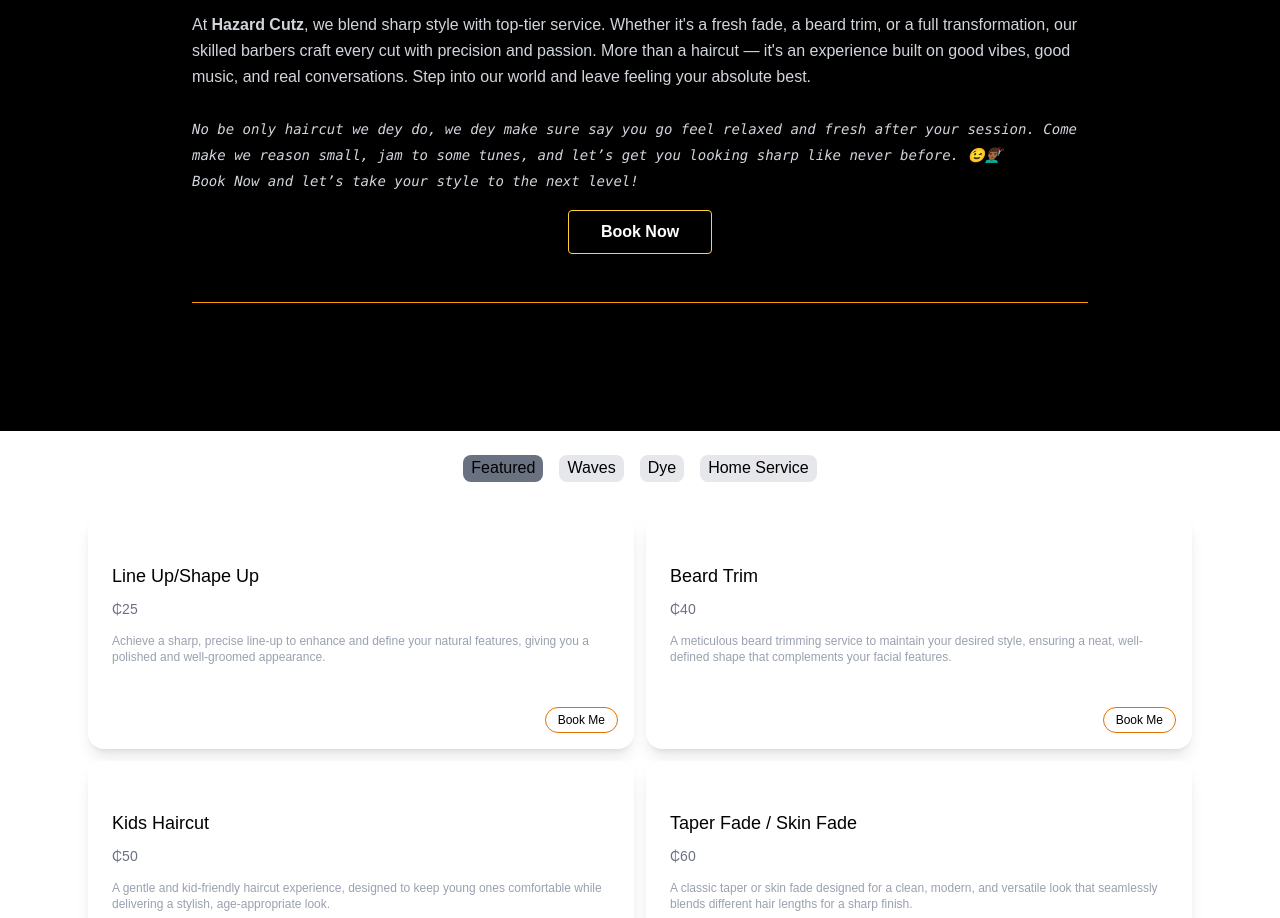
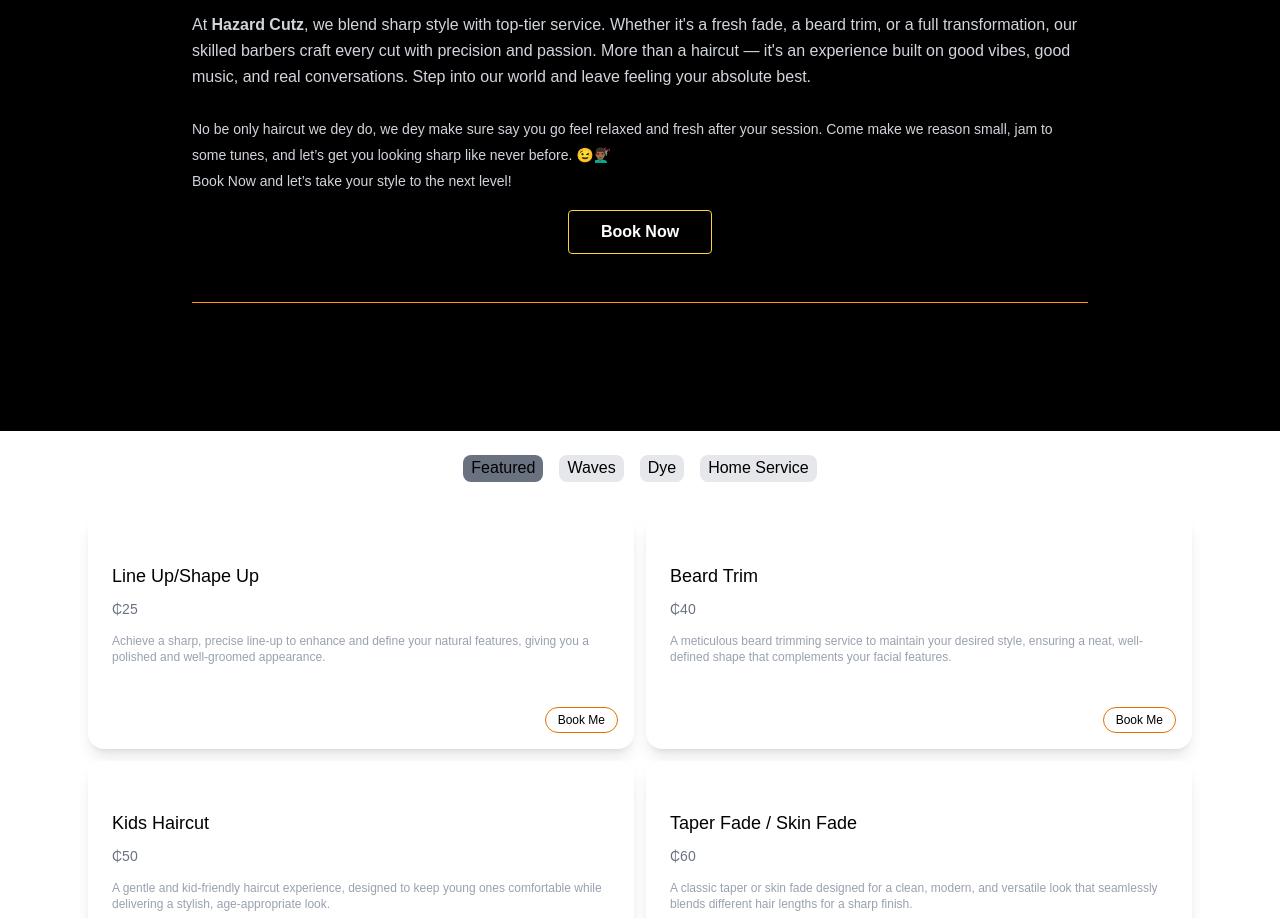
Before and after one commit to swasty-jay/Harzad-kutz, a React (Vite) app: page / in a window 1280 px wide. Shown: the part 940-1858 px from the top of the page. Built offline with nearby package versions, Linux system fonts and the light colour scheme.

Commit message:
text font

```diff
--- a/src/Components/NavBar.jsx
+++ b/src/Components/NavBar.jsx
@@ -110,7 +110,7 @@
 
       {/* Mobile Drawer */}
       <Drawer
-        title="Hazard Cutz barbershop"
+        title="Hazard Cutz "
         placement="right"
         onClose={() => setMenuOpen(false)}
         open={menuOpen}
--- a/src/Components/Vibes.jsx
+++ b/src/Components/Vibes.jsx
@@ -21,7 +21,7 @@
           Step into our world and leave feeling your absolute best.
           <br />
           <br />
-          <spa className="text-sm  text-gray-300   font-mono italic">
+          <spa className="text-sm  text-gray-300   ">
             No be only haircut we dey do, we dey make sure say you go feel
             relaxed and fresh after your session. Come make we reason small, jam
             to some tunes, and let’s get you looking sharp like never before.
```
Also changed, not shown: src/assets/logo1.png (added).
